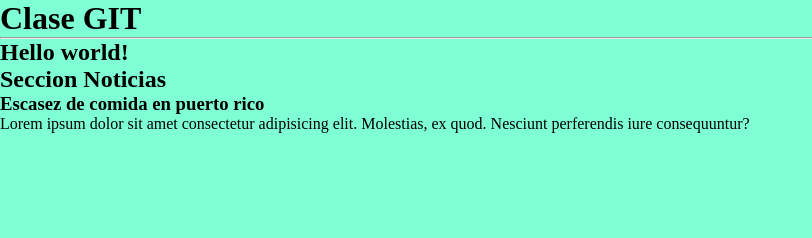
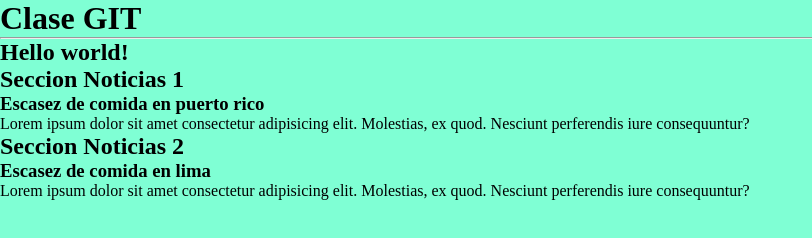
Before and after one commit to dev-fflores/git-project-33035, a plain HTML site: page index.html in a window 1280 px wide. Shown: the whole page, without its empty margins (0-812 px from the left). Drawn offline with Linux system fonts and the light colour scheme.

Commit message:
fixed noticias 1 and add noticias 2

```diff
--- a/index.html
+++ b/index.html
@@ -14,11 +14,20 @@
         <h2>Hello world!</h2>
     </header>
     <main>
-        <h2>Seccion Noticias</h2>
-        <article>
-            <h3>Escasez de comida en puerto rico</h3>
-            <p>Lorem ipsum dolor sit amet consectetur adipisicing elit. Molestias, ex quod. Nesciunt perferendis iure consequuntur?</p>
-        </article>
+        <section>
+            <h2>Seccion Noticias 1</h2>
+            <article>
+                <h3>Escasez de comida en puerto rico</h3>
+                <p>Lorem ipsum dolor sit amet consectetur adipisicing elit. Molestias, ex quod. Nesciunt perferendis iure consequuntur?</p>
+            </article>
+        </section>
+        <section>
+            <h2>Seccion Noticias 2</h2>
+            <article>
+                <h3>Escasez de comida en lima</h3>
+                <p>Lorem ipsum dolor sit amet consectetur adipisicing elit. Molestias, ex quod. Nesciunt perferendis iure consequuntur?</p>
+            </article>
+        </section>
     </main>
 </body>
 </html>
```
